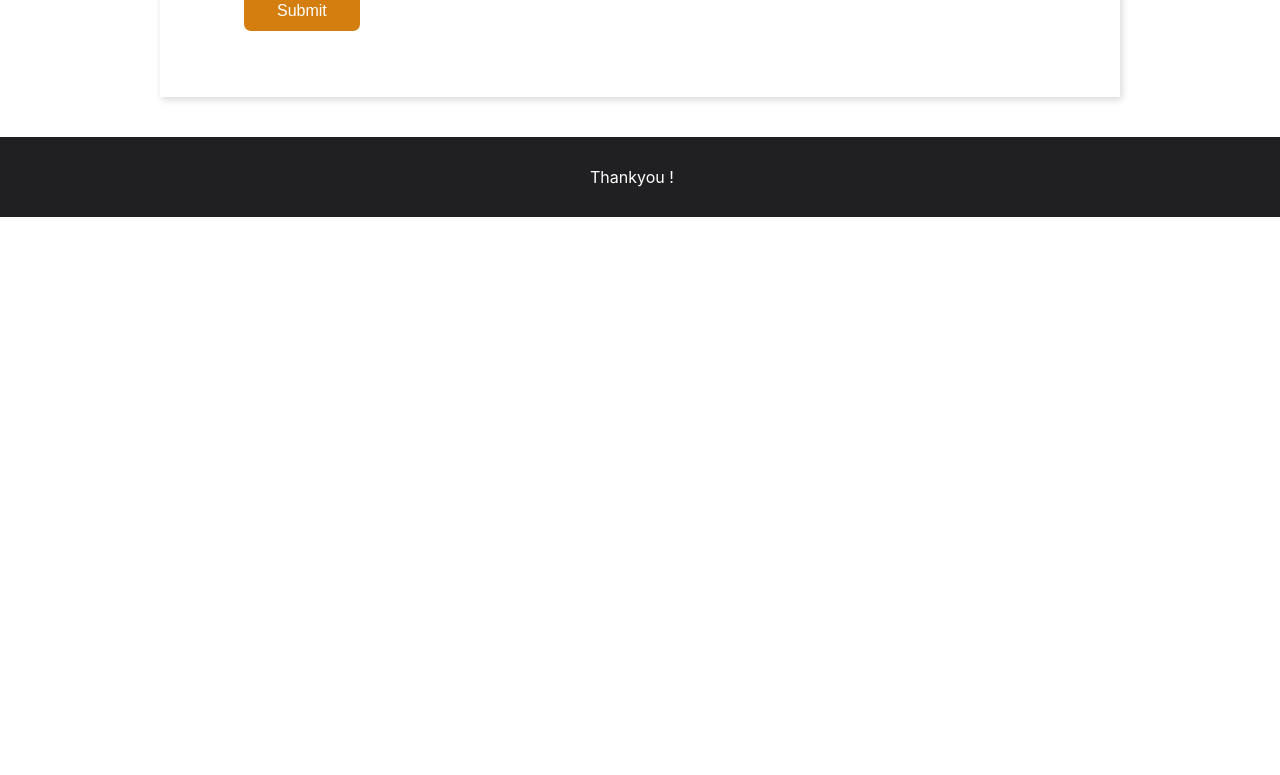
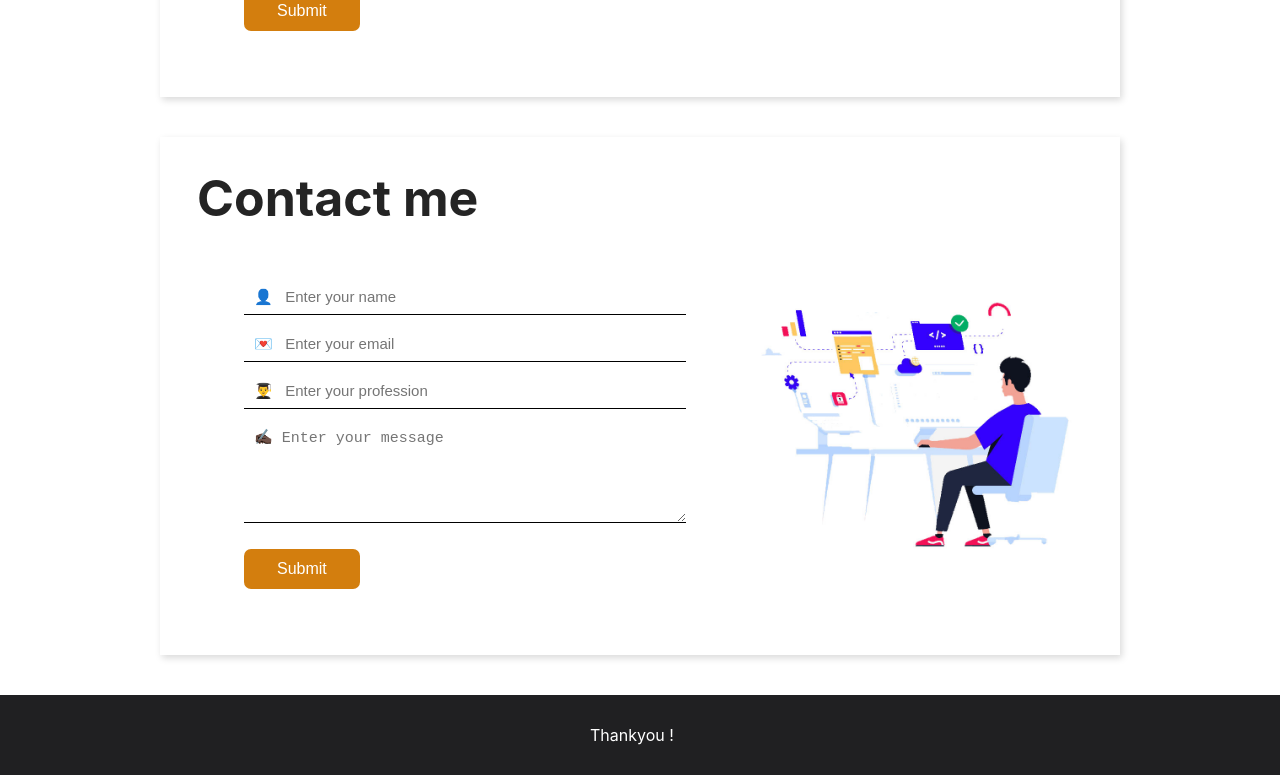
Before and after one commit to salmanansari14/Portfolioweb, a React (Create React App) app: page / in a window 1280 px wide. Shown: the part 3370-4145 px from the top of the page. Before the commit the page ends 3587 px from the top, so only its background shows below. Built offline with nearby package versions, Linux system fonts and the light colour scheme.

Commit message:
fixingcommit

```diff
--- a/package.json
+++ b/package.json
@@ -2,6 +2,7 @@
   "name": "sss",
   "version": "0.1.0",
   "private": true,
+  "homepage": "http://salmanansari14.github.io/Portfolioweb",
   "dependencies": {
     "@testing-library/jest-dom": "^5.16.1",
     "@testing-library/react": "^12.1.2",
@@ -13,6 +14,8 @@
     "web-vitals": "^2.1.3"
   },
   "scripts": {
+    "predeploy": "npm run build",
+    "deploy": "gh-pages -d build",
     "start": "react-scripts start",
     "build": "react-scripts build",
     "test": "react-scripts test",
@@ -37,6 +40,7 @@
     ]
   },
   "devDependencies": {
-    "gh-pages": "^4.0.0"
+    "gh-pages": "^4.0.0",
+    "mini-css-extract-plugin": "2.4.5"
   }
 }
--- a/src/App.js
+++ b/src/App.js
@@ -117,9 +117,7 @@ function App() {
           </Route>
         </Switch>
 
-        {/* <Educa EducationDetails={EducationDetails} />
-        <Skill skillsDetails={skillsDetails} />
-        <Experience /> */}
+            <Contact />
         <Foot />
 
       </Router>
@@ -130,3 +128,7 @@ function App() {
 }
 
 export default App;
+
+{/* <Educa EducationDetails={EducationDetails} />
+<Skill skillsDetails={skillsDetails} />
+<Experience /> */}
```
Also changed, not shown: 2 other files (tests, documents, lock files or other folders).
